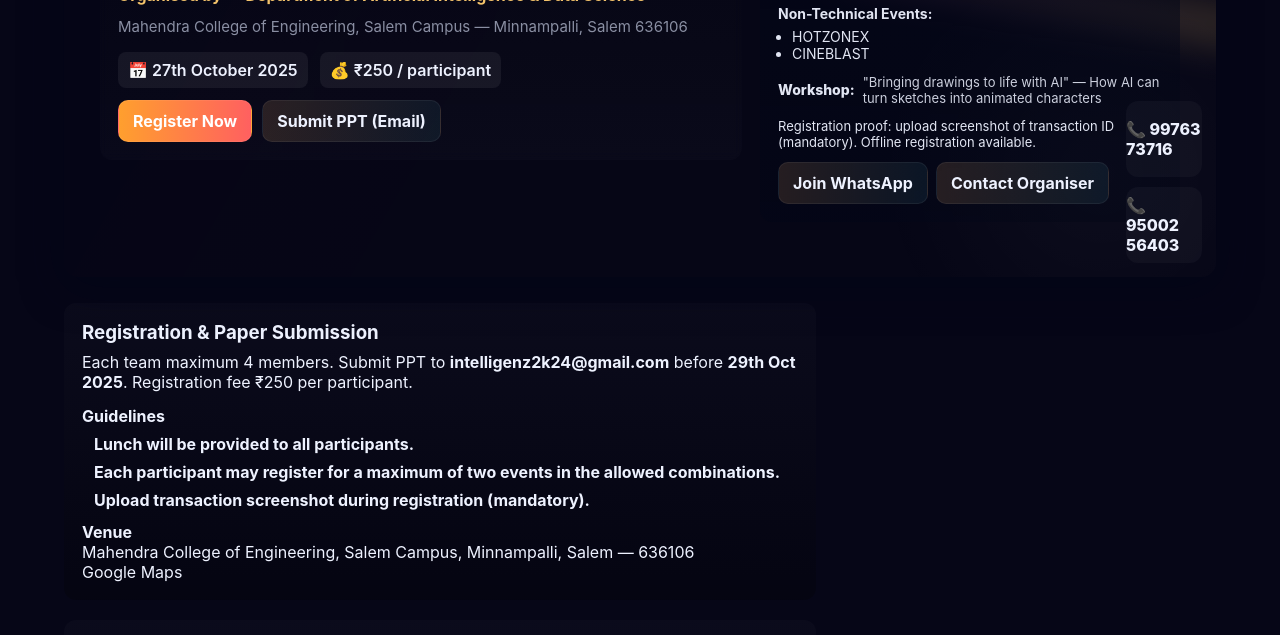
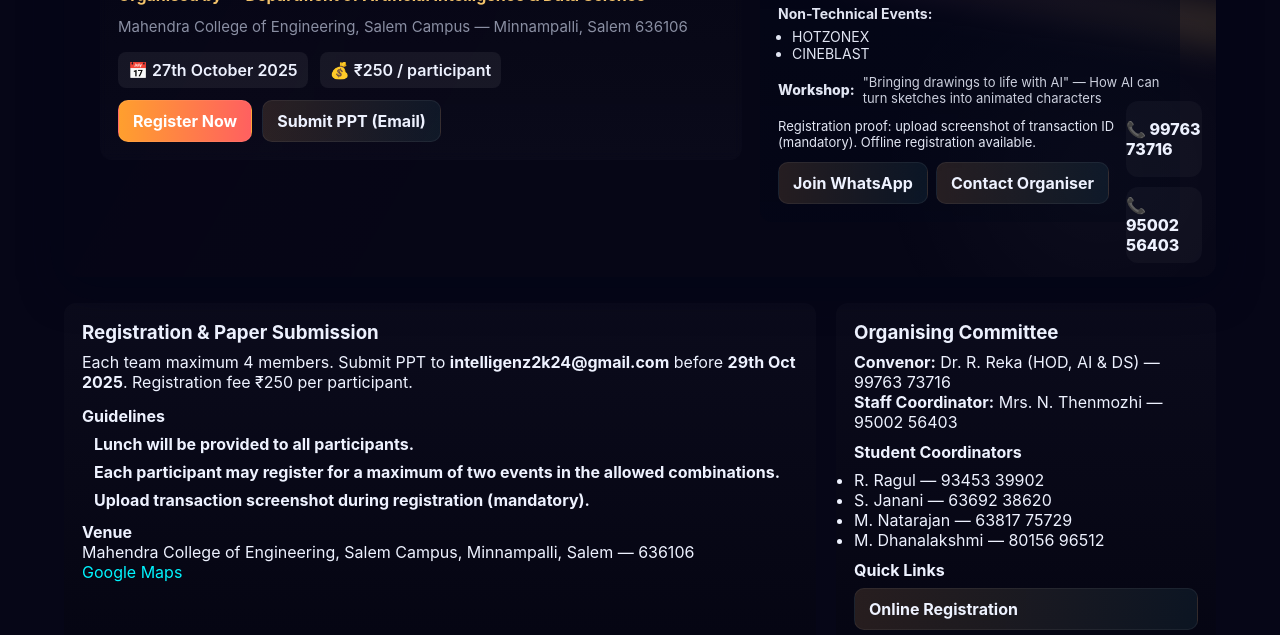
Before and after one commit to Harish5002/Intelli-genz, a plain HTML site: page index.html in a window 1280 px wide. Shown: the part 297-932 px from the top of the page. Drawn offline with Linux system fonts and the light colour scheme.

Commit message:
Update index.html

```diff
--- a/index.html
+++ b/index.html
@@ -165,7 +165,7 @@
 
         <h4 style="margin-top:12px">Venue</h4>
         <p>Mahendra College of Engineering, Salem Campus, Minnampalli, Salem — 636106</p>
-        <a href="https://maps.app.goo.gl/oJywyPEEWTrsgCbo7" >Google Maps</small></p>
+        <a href="https://maps.app.goo.gl/oJywyPEEWTrsgCbo7" , style="color: #00f5ff;">Google Maps</a>
       </div>
 
       <div class="card">
```
